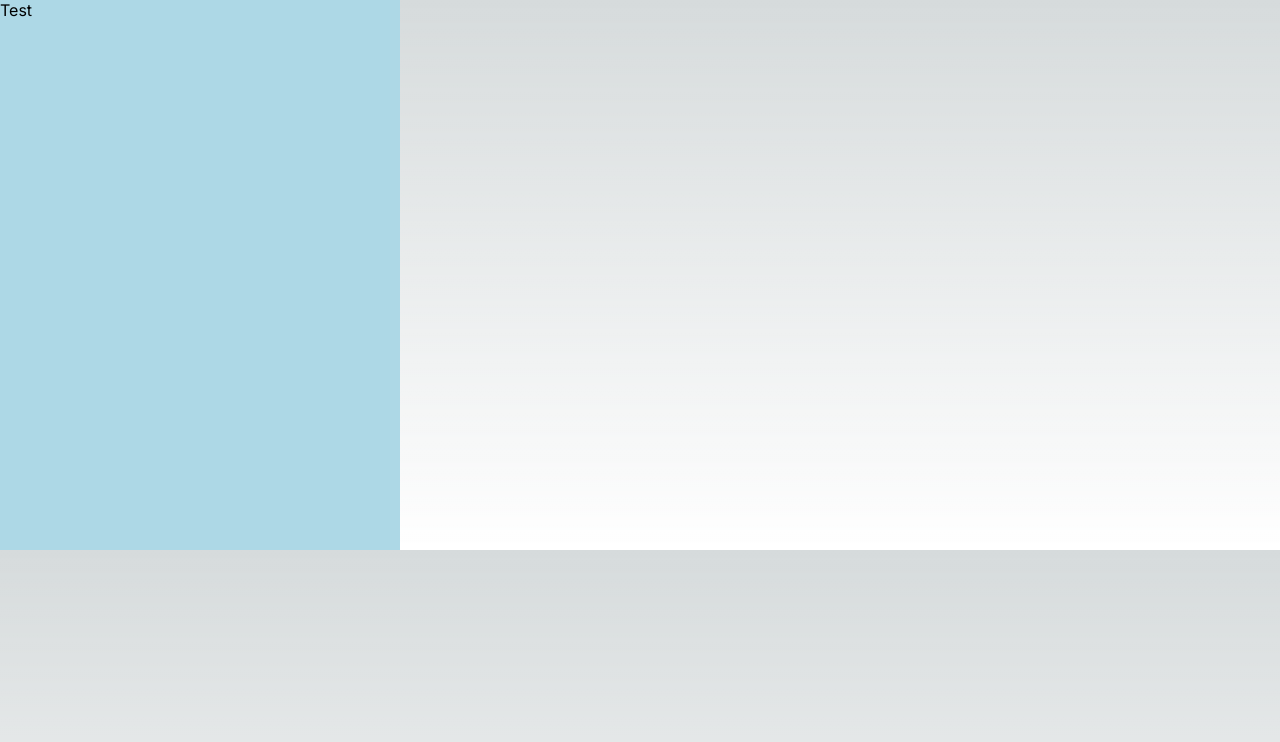
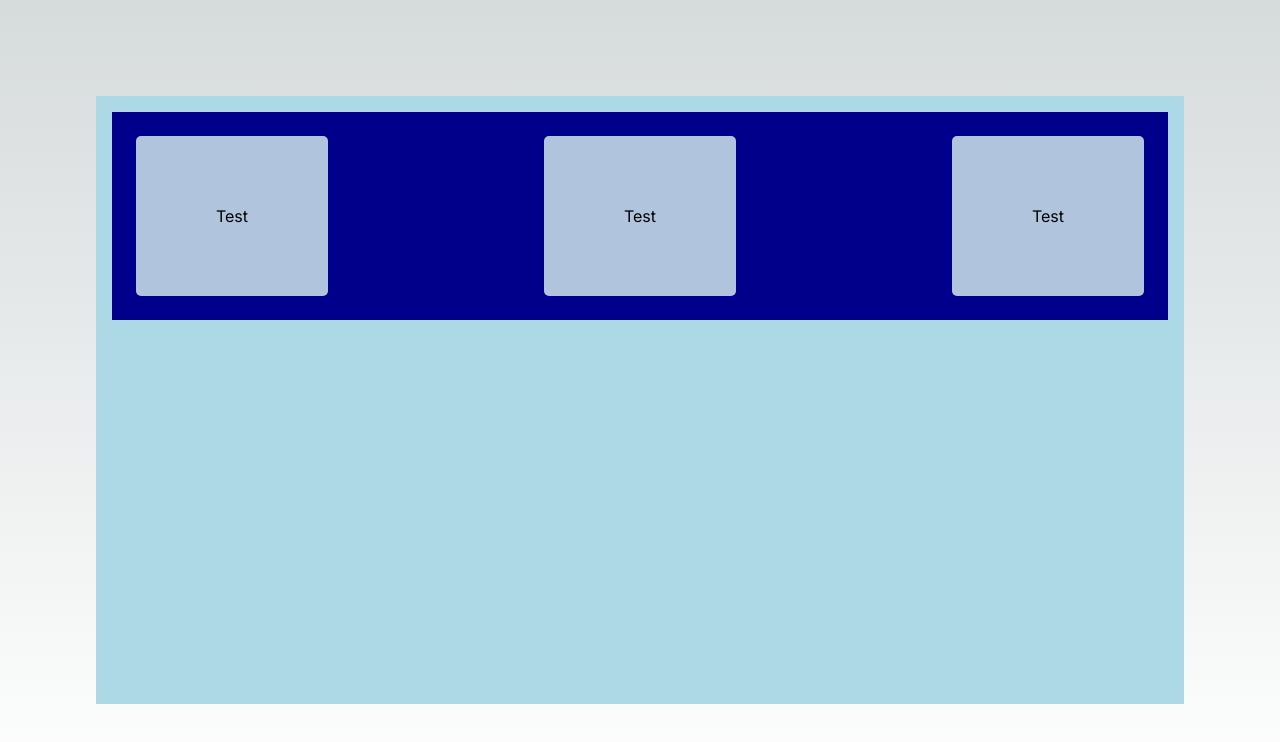
Before and after one commit to Jaybird9er/InBetweenToGo, a Next.js app: page / in a window 1280 px wide. Shown: the top 742 px of the page. Built offline with nearby package versions, Linux system fonts and the light colour scheme.

Commit message:
day's commit

```diff
--- a/app/page.module.css
+++ b/app/page.module.css
@@ -1,3 +1,5 @@
+/* start of project  */
+
 .main {
   display: flex;
   flex-direction: column;
@@ -6,6 +8,47 @@
   padding: 6rem;
   min-height: 100vh;
 }
+
+.Gameboard {
+  background-color: lightblue;
+  display: flex;
+  flex-direction: column;
+  justify-content: space-between;
+  padding: 1rem;
+  min-height: 6vh;
+  min-width: 100%;
+  flex-wrap: wrap;
+  align-items: center;
+  flex-grow: 1;
+}
+
+.Card_Gutter {
+  background-color: darkblue;
+  display: flex;
+  flex-direction: row;
+  justify-content: space-between;
+  padding: 0.5rem;
+  min-height: 20vh;
+  min-width: 100%;
+  flex-wrap: nowrap;
+  align-items: center;
+}
+
+.Card {
+  background-color: lightsteelblue;
+  color: black;
+  display: flex;
+  justify-content: center;
+  padding: 0.5rem;
+  min-height: 20vh;
+  min-width: 15vw;
+  align-items: center;
+  margin: 1rem;
+  border-radius: 5px;
+}
+
+
+/* end of project CSS */
 
 .description {
   display: inherit;
@@ -107,12 +150,6 @@
 
 .logo {
   position: relative;
-}
-
-.gameboard {
-  background-color: lightblue;
-  min-height: 550px;
-  max-width: 400px;
 }
 
 /* Enable hover only on non-touch devices */
--- a/app/page.tsx
+++ b/app/page.tsx
@@ -4,7 +4,7 @@ import styles from "./page.module.css";
  ~ Component Hierarchy ~
 
  • GameBoard
-  • CardDisplay
+  • CardGutter
     • Cards (Top / Middle / Bottom)
   • ButtonPanel
     • Buttons
@@ -12,9 +12,27 @@ import styles from "./page.module.css";
 
 */
 
-function GameBoard () {
+function GameBoard() {
   return (
-    <div className={styles.gameboard}>
+    <div className={styles.Gameboard}>
+      <CardGutter />
+    </div>
+  );
+}
+
+function CardGutter() {
+  return (
+    <div className={styles.Card_Gutter}>
+      <Card />
+      <Card />
+      <Card />
+    </div>
+  );
+}
+
+function Card() {
+  return (
+    <div className={styles.Card}>
       Test
     </div>
   );
@@ -23,7 +41,7 @@ function GameBoard () {
 
 export default function Home() {
   return (
-    <main>
+    <main className={styles.main}>
       <GameBoard />
     </main>
   );
```
Also changed, not shown: 1 other file (tests, documents, lock files or other folders).
